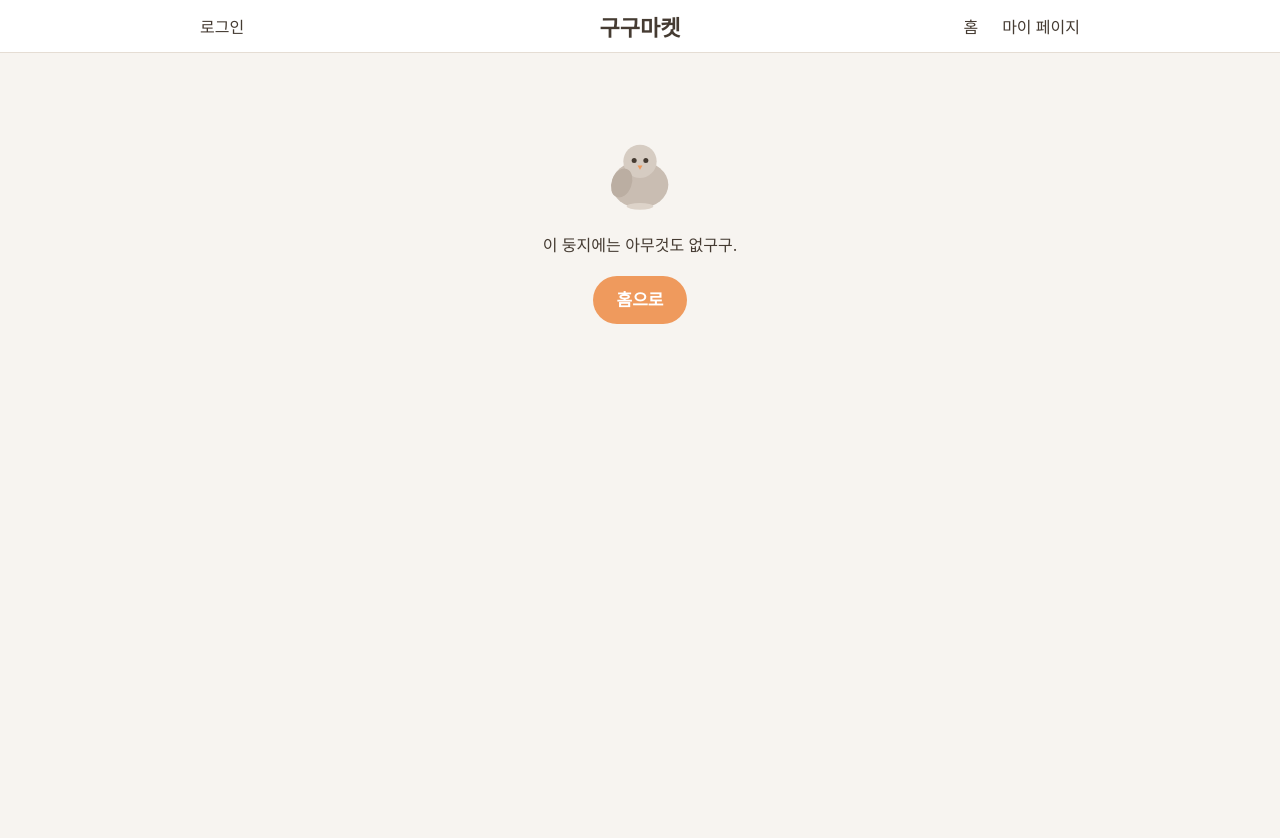
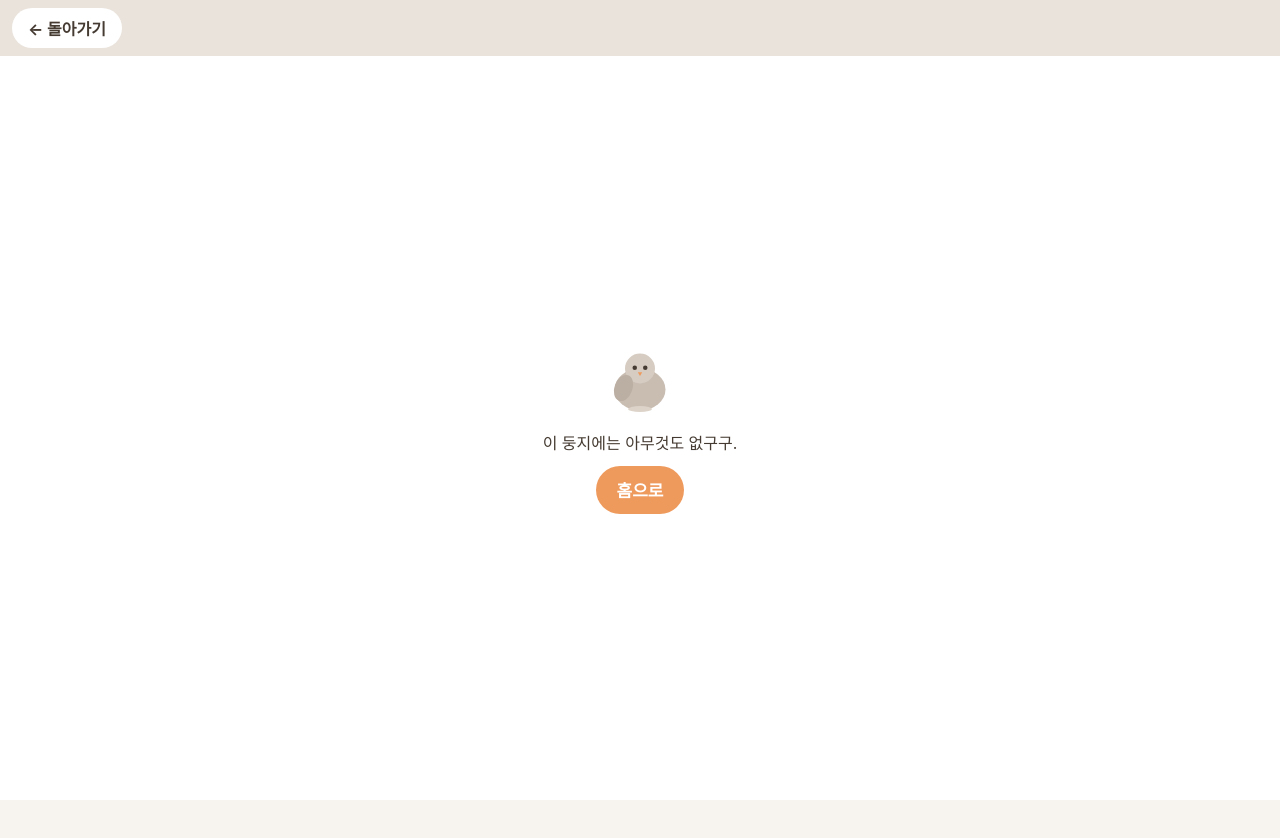
Before and after one commit to sarocoart/gugu, a Next.js app: page /run/1 in a window 1280 px wide. Before the commit this address had no page. Shown: the top 838 px of the page. Built offline with nearby package versions, Linux system fonts and the light colour scheme; no server answers; the database is empty.

Commit message:
Add files via upload

```diff
--- /dev/null
+++ b/app/run/[id]/page.tsx
@@ -0,0 +1,121 @@
+"use client";
+
+import { useEffect, useState } from "react";
+import { useRouter } from "next/navigation";
+import Pigeon from "@/components/Pigeon";
+import RunButton from "@/components/RunButton";
+import type { GuguApp } from "@/lib/data";
+import { fetchApp } from "@/lib/catalog";
+import { labels } from "@/lib/labels";
+import { colors, font } from "@/lib/theme";
+import { markPlayed } from "@/lib/storage";
+
+// 전체 화면 게임방 — 게임이 화면 가득 열리고, 왼쪽 위 버튼으로 언제든 돌아갑니다.
+// 새 창을 열지 않기 때문에 휴대폰 뒤로 가기·브라우저 뒤로 가기도 자연스럽게 작동해요.
+export default function RunPage({ params }: { params: { id: string } }) {
+  const router = useRouter();
+  const [app, setApp] = useState<GuguApp | undefined>(undefined);
+  const [ready, setReady] = useState(false);
+
+  useEffect(() => {
+    let alive = true;
+    (async () => {
+      const found = await fetchApp(params.id);
+      if (!alive) return;
+      setApp(found);
+      setReady(true);
+      if (found?.url) markPlayed(found.id); // "해본 것" 기록은 여기서 한 번만
+    })();
+    return () => {
+      alive = false;
+    };
+  }, [params.id]);
+
+  // 돌아가기 — 직전 화면으로. (링크로 바로 들어온 경우엔 홈으로)
+  const goBack = () => {
+    if (window.history.length > 1) router.back();
+    else router.push("/");
+  };
+
+  return (
+    <div
+      style={{
+        position: "fixed",
+        inset: 0,
+        zIndex: 50,
+        background: colors.surface,
+        display: "flex",
+        flexDirection: "column",
+      }}
+    >
+      {/* 얇은 상단 바 — 돌아가기 + 제목 */}
+      <div
+        style={{
+          display: "flex",
+          alignItems: "center",
+          gap: 10,
+          padding: "8px 12px",
+          background: colors.mocha,
+          flexShrink: 0,
+        }}
+      >
+        <button
+          onClick={goBack}
+          style={{
+            height: 40,
+            padding: "0 16px",
+            borderRadius: 20,
+            border: "none",
+            background: colors.surface,
+            color: colors.text,
+            fontSize: font.body,
+            fontWeight: 700,
+            cursor: "pointer",
+            flexShrink: 0,
+          }}
+        >
+          ← 돌아가기
+        </button>
+        <p
+          style={{
+            flex: 1,
+            minWidth: 0,
+            margin: 0,
+            fontSize: font.body,
+            fontWeight: 600,
+            color: colors.text,
+            overflow: "hidden",
+            textOverflow: "ellipsis",
+            whiteSpace: "nowrap",
+            textAlign: "center",
+          }}
+        >
+          {app ? app.title : ""}
+        </p>
+        {/* 오른쪽 자리를 돌아가기 버튼과 같은 폭으로 비워서 제목이 정확히 가운데에 옵니다 */}
+        <span style={{ width: 116, flexShrink: 0 }} aria-hidden="true" />
+      </div>
+
+      {!ready ? (
+        <div style={{ flex: 1, display: "flex", flexDirection: "column", alignItems: "center", justifyContent: "center" }}>
+          <Pigeon size={90} mood="hello" />
+          <p style={{ fontSize: font.body, color: colors.textSub }}>잠깐만요 구구...</p>
+        </div>
+      ) : app && app.url ? (
+        <iframe
+          src={app.url}
+          title={app.title}
+          style={{ flex: 1, width: "100%", border: "none", background: colors.surface }}
+        />
+      ) : (
+        <div style={{ flex: 1, display: "flex", flexDirection: "column", alignItems: "center", justifyContent: "center", gap: 12, padding: 20, textAlign: "center" }}>
+          <Pigeon size={90} mood="empty" />
+          <p style={{ margin: 0, fontSize: font.body, color: colors.text }}>
+            {app ? labels.demoNotReady : labels.notFound}
+          </p>
+          <RunButton label="홈으로" onClick={() => router.push("/")} />
+        </div>
+      )}
+    </div>
+  );
+}
--- a/lib/labels.ts
+++ b/lib/labels.ts
@@ -9,7 +9,7 @@ export const labels = {
   played: "해본 것",
   follow: "단골",
   run: "GO!",
-  runNewTab: "새 창에서 게임 하기",
+  runNewTab: "게임 크게 하기",
   save: "담기",
   savedDone: "담았어요",
   unsave: "담기 취소",
```
Also changed, not shown: app/play/[id]/page.tsx (+9 -13 lines), components/AppCard.tsx (+6 -7 lines).
